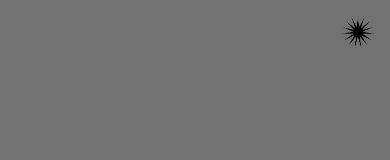
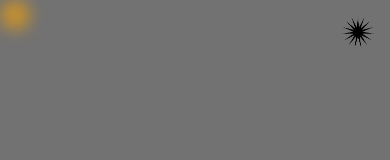
Before and after one commit to Mollydayne/portfolio, a React (Vite) app: page / in a window 390 px wide. Shown: the top 160 px of the page. Built offline with nearby package versions, Linux system fonts and the light colour scheme; a web font is replaced by a local one.

Commit message:
feat: add animated custom cursor with GSAP and disable it on mobile devices

```diff
--- a/package.json
+++ b/package.json
@@ -7,6 +7,7 @@
     "preview": "vite preview"
   },
   "dependencies": {
+    "gsap": "^3.13.0",
     "react": "^18.2.0",
     "react-dom": "^18.2.0",
     "react-router-dom": "^6.3.0"
--- a/src/App.jsx
+++ b/src/App.jsx
@@ -1,14 +1,17 @@
 import { Routes, Route } from 'react-router-dom'
 import Home from './pages/Home'
 import ProjectDetails from './pages/ProjectDetails'
-
+import CursorFollower from './components/CursorFollower'
 
 function App() {
   return (
+    <>
+      <CursorFollower />
     <Routes>
       <Route path="/" element={<Home />} />
       <Route path="/project/:id" element={<ProjectDetails />} />
     </Routes>
+    </>
   )
 }
 
--- /dev/null
+++ b/src/components/CursorFollower.jsx
@@ -0,0 +1,65 @@
+import { useEffect, useRef, useState } from "react";
+import { gsap } from "gsap";
+
+export default function CursorFollower() {
+  const follower = useRef(null);
+  const [isVisible, setIsVisible] = useState(true);
+
+  useEffect(() => {
+    // Vérifie si on est sur un écran tactile
+    const isTouchDevice = window.matchMedia("(hover: none) and (pointer: coarse)").matches;
+
+    if (isTouchDevice) {
+      setIsVisible(false);
+      return; // on ne met aucun eventListener
+    }
+
+    const setX = gsap.quickTo(follower.current, "x", { duration: 0.4 });
+    const setY = gsap.quickTo(follower.current, "y", { duration: 0.4 });
+
+    let last = { x: 0, y: 0, time: Date.now() };
+
+    const move = (e) => {
+      const now = Date.now();
+      const dt = now - last.time;
+      const dx = e.clientX - last.x;
+      const dy = e.clientY - last.y;
+      const speed = Math.sqrt(dx * dx + dy * dy) / dt;
+
+      setX(e.clientX - 15);
+      setY(e.clientY - 15);
+
+      // effet selon la vitesse
+      const scale = 1 + Math.min(speed * 0.5, 0.5);
+      gsap.to(follower.current, {
+        scaleX: 1 + scale * (dx / (Math.abs(dx) + Math.abs(dy) || 1)) * 0.2,
+        scaleY: 1 + scale * (dy / (Math.abs(dx) + Math.abs(dy) || 1)) * 0.2,
+        rotation: Math.atan2(dy, dx) * 180 / Math.PI,
+        duration: 0.3,
+      });
+
+      last = { x: e.clientX, y: e.clientY, time: now };
+    };
+
+    window.addEventListener("mousemove", move);
+    return () => window.removeEventListener("mousemove", move);
+  }, []);
+
+  // Si on est sur mobile, on ne rend rien du tout
+  if (!isVisible) return null;
+
+  return (
+    <div
+      ref={follower}
+      className="fixed top-0 left-0 pointer-events-none z-50"
+      style={{
+        width: 30,
+        height: 30,
+        borderRadius: "50%",
+        background: "rgba(255,165,0,0.6)",
+        filter: "blur(8px)",
+        transformOrigin: "center center",
+      }}
+    />
+  );
+}
```
Also changed, not shown: 1 other file (tests, documents, lock files or other folders).
